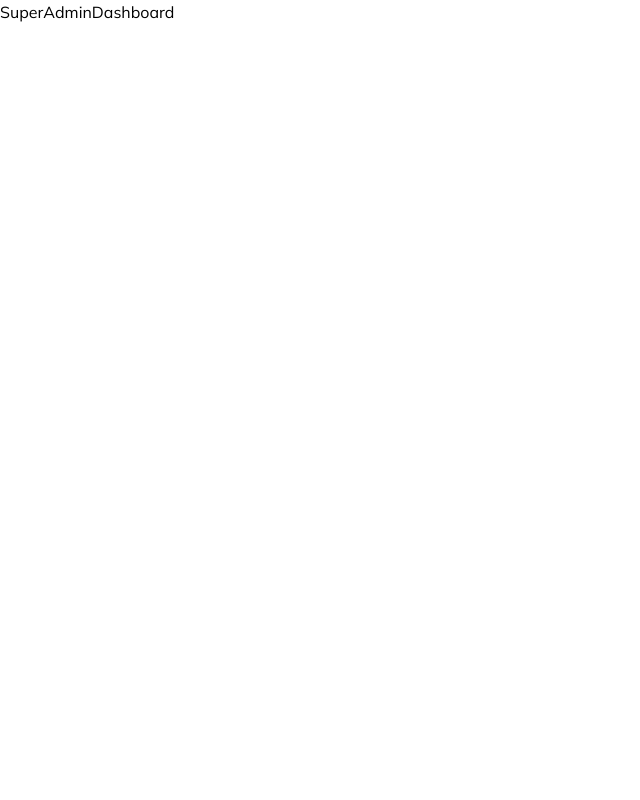
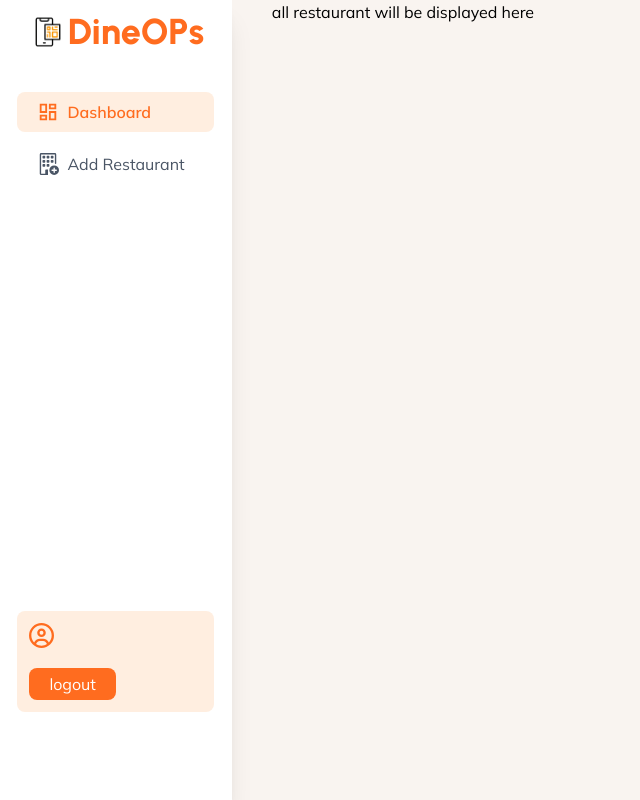
Before and after one commit to yashpatil182000/dine-ops-react-appwrite, a React (Vite) app: page /super-admin-dashboard in a window 1280 px wide. Shown: the whole page, without its empty margins (0-640 px from the left). Built offline with nearby package versions, Linux system fonts and the light colour scheme; no server answers.

Commit message:
super admin dashboard added

```diff
--- a/src/App.jsx
+++ b/src/App.jsx
@@ -1,7 +1,46 @@
 import { RouterProvider } from "react-router-dom";
 import routes from "./router/routes";
+import { useEffect } from "react";
+import { account, databases } from "./appwrite/appwriteConfig";
+import { useDispatch } from "react-redux";
+import { Query } from "appwrite";
+import { setUser } from "./store/authSlice";
 
 function App() {
+  const dispatch = useDispatch();
+  useEffect(() => {
+    const checkActiveSession = async () => {
+      try {
+        const authUser = await account.get();
+        console.log(authUser);
+
+        if (!authUser) {
+          console.log("No active session");
+          return;
+        }
+        const response = await databases.listDocuments(
+          `${import.meta.env.VITE_APPWRITE_DATABASE_ID}`,
+          `${import.meta.env.VITE_APPWRITE_USERS_COLLECTION_ID}`,
+          [Query.equal("email", authUser.email)]
+        );
+
+        if (response.documents.length === 0) {
+          console.error("User not found in database.");
+          return;
+        }
+
+        const loggedInUser = response.documents[0];
+        console.log(loggedInUser);
+
+        // Dispatch user data to Redux store
+        dispatch(setUser(loggedInUser));
+      } catch (error) {
+        console.error("Error fetching user session");
+      }
+    };
+
+    checkActiveSession();
+  }, [dispatch]);
   return <RouterProvider router={routes} />;
 }
 
--- /dev/null
+++ b/src/components/super-admin/SuperAdminSidebar.jsx
@@ -0,0 +1,83 @@
+import React from "react";
+import Logo from "../Logo";
+import { BsBuildingAdd } from "react-icons/bs";
+import { FaRegCircleUser } from "react-icons/fa6";
+import { MdOutlineDashboard } from "react-icons/md";
+
+import Button from "../Button";
+import { account } from "../../appwrite/appwriteConfig";
+import { useSelector, useDispatch } from "react-redux";
+import { Link, useNavigate, useLocation } from "react-router-dom";
+import { logout } from "../../store/authSlice";
+
+function SuperAdminSidebar() {
+  const userData = useSelector((state) => state.auth.userData);
+  console.log("User from Store::", userData);
+
+  const navigate = useNavigate();
+  const dispatch = useDispatch();
+  const location = useLocation();
+
+  const handleLogout = async () => {
+    await account.deleteSession("current");
+    console.log("session deleted");
+    dispatch(logout());
+
+    navigate("/");
+  };
+
+  const sidebarLink = [
+    {
+      path: "/super-admin-dashboard",
+      name: "Dashboard",
+      icon: <MdOutlineDashboard size={22} />,
+    },
+    {
+      path: "/super-admin-dashboard/add-restaurant",
+      name: "Add Restaurant",
+      icon: <BsBuildingAdd size={22} />,
+    },
+  ];
+
+  return (
+    <>
+      <div className="h-screen bg-white w-[23%] shadow-xl shadow-black/10 flex flex-col  items-center py-3">
+        <Logo />
+        <div className="flex flex-col justify-between h-[85%] w-[85%]">
+          <div className="mt-10">
+            {sidebarLink.map((link, id) => (
+              <Link to={link.path} key={id}>
+                <div
+                  className={`flex mb-3 items-center gap-2 px-5 py-2 rounded-lg text-gray-600 hover:bg-secondary hover:text-primary hover:font-semibold duration-200 ${
+                    location.pathname == link.path
+                      ? "bg-secondary text-primary font-semibold"
+                      : null
+                  }`}
+                >
+                  <span>{link.icon}</span>
+
+                  <p>{link.name}</p>
+                </div>
+              </Link>
+            ))}
+          </div>
+
+          <div className="bg-secondary p-3 rounded-lg">
+            <div className="flex items-center gap-2 text-xl font-semibold">
+              <FaRegCircleUser color="#ff6c1f" size={25} />
+              <p>{userData && userData.name}</p>
+            </div>
+            <div className="mt-2 mb-5 text-sm text-gray-600">
+              <p>{userData && userData.role}</p>
+            </div>
+            <div>
+              <Button text="logout" onClick={handleLogout} />
+            </div>
+          </div>
+        </div>
+      </div>
+    </>
+  );
+}
+
+export default SuperAdminSidebar;
--- a/src/pages/Login.jsx
+++ b/src/pages/Login.jsx
@@ -4,7 +4,7 @@ import Button from "../components/Button";
 import { BiLogIn } from "react-icons/bi";
 import Logo from "../components/Logo";
 
-import { databases } from "../appwrite/appwriteConfig";
+import { account, databases } from "../appwrite/appwriteConfig";
 import { Query } from "appwrite";
 import { toast, ToastContainer } from "react-toastify";
 import { useNavigate } from "react-router-dom";
@@ -57,9 +57,23 @@ function Login() {
       if (response.documents.length > 0) {
         console.log("User Found:", response.documents[0]);
         const loggedinUser = response.documents[0];
-        dispatch(login(loggedinUser));
+        const promise = account.createEmailPasswordSession(
+          user.email,
+          user.password
+        );
+        promise.then(
+          function (response) {
+            console.log("session started :: ", response);
+            dispatch(login(loggedinUser));
+          },
+          function (error) {
+            console.log("session error :: ", error);
+          }
+        );
 
-        navigate("/super-admin-dashboard");
+        if (loggedinUser.role === "super-admin") {
+          navigate("/super-admin-dashboard");
+        }
       } else {
         toast.error("No user found with this email.", {
           position: "top-right",
--- /dev/null
+++ b/src/pages/super-admin/AddRestaurant.jsx
@@ -0,0 +1,17 @@
+import React from "react";
+import SuperAdminSidebar from "../../components/super-admin/SuperAdminSidebar";
+
+function AddRestaurant() {
+  return (
+    <>
+      <div className="bg-secondaryLight flex gap-10 ">
+        <SuperAdminSidebar />
+        <div className="w-full">
+          <p>add Restaurant</p>
+        </div>
+      </div>
+    </>
+  );
+}
+
+export default AddRestaurant;
--- a/src/pages/super-admin/SuperAdminDashboard.jsx
+++ b/src/pages/super-admin/SuperAdminDashboard.jsx
@@ -1,15 +1,21 @@
 import React from "react";
+import Button from "../../components/Button";
+import SuperAdminSidebar from "../../components/super-admin/SuperAdminSidebar";
 
 import { useSelector } from "react-redux";
 
 function SuperAdminDashboard() {
   const userData = useSelector((state) => state.auth.userData);
-
   console.log("User from Store::", userData);
 
   return (
     <>
-      <p>SuperAdminDashboard</p>
+      <div className="bg-secondaryLight flex gap-10 ">
+        <SuperAdminSidebar />
+        <div className="w-full">
+          <p>all restaurant will be displayed here</p>
+        </div>
+      </div>
     </>
   );
 }
--- a/src/router/routes.jsx
+++ b/src/router/routes.jsx
@@ -1,9 +1,11 @@
 import { createBrowserRouter } from "react-router-dom";
 import Login from "../pages/Login";
 import SuperAdminDashboard from "../pages/super-admin/SuperAdminDashboard";
+import AddRestaurant from "../pages/super-admin/AddRestaurant";
 
 const routes = createBrowserRouter([
   { path: "", element: <Login /> },
   { path: "/super-admin-dashboard", element: <SuperAdminDashboard /> },
+  { path: "/super-admin-dashboard/add-restaurant", element: <AddRestaurant /> },
 ]);
 export default routes;
--- a/src/store/authSlice.js
+++ b/src/store/authSlice.js
@@ -14,8 +14,11 @@ export const authSlice = createSlice({
     logout: (state) => {
       state.userData = null;
     },
+    setUser: (state, action) => {
+      state.userData = action.payload;
+    },
   },
 });
 
-export const { login, logout } = authSlice.actions;
+export const { login, logout, setUser } = authSlice.actions;
 export default authSlice.reducer;
```
